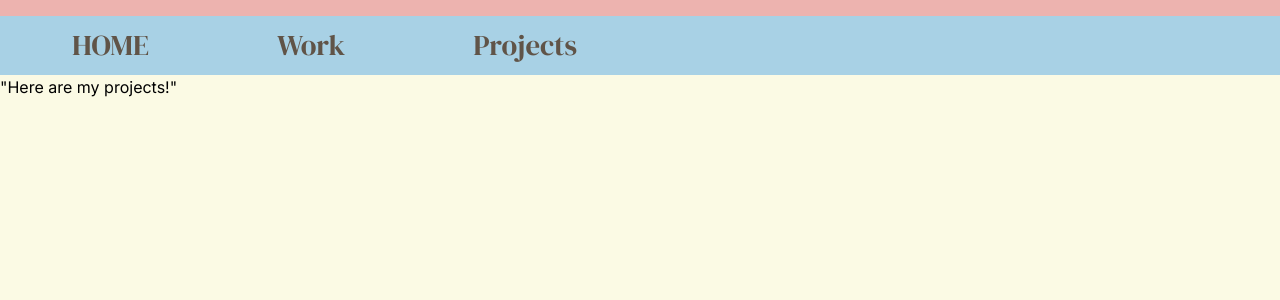
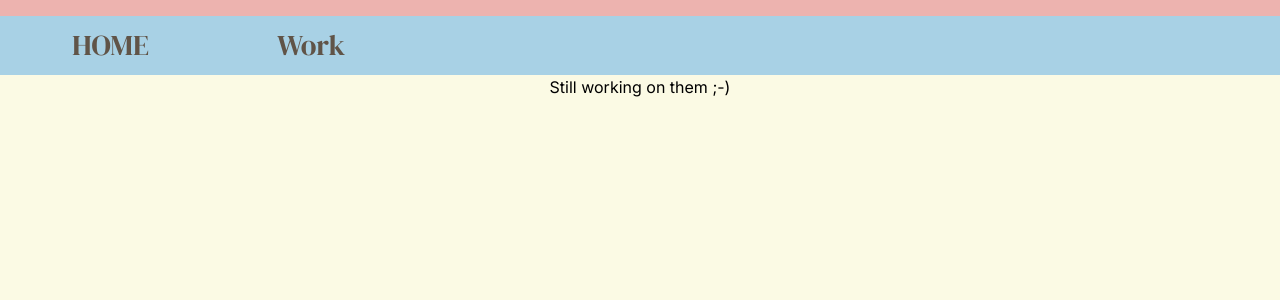
Before and after one commit to aprilslis/aprilslis.github.io, a Next.js app: page /projects in a window 1280 px wide. Shown: the top 300 px of the page. Built offline with nearby package versions, Linux system fonts and the light colour scheme.

Commit message:
disable projects for now

```diff
--- a/src/app/projects/page.tsx
+++ b/src/app/projects/page.tsx
@@ -4,7 +4,7 @@ export default function Home() {
     return (
         <>
             <Header />
-            <div>"Here are my projects!"</div>
+            <div className="text-center">Still working on them ;-)</div>
         </>
     );
 }
--- a/src/app/work/page.module.scss
+++ b/src/app/work/page.module.scss
@@ -19,6 +19,7 @@
     height: 100%;
     flex: 1;
     font-family: IBMPlexSerif;
+    margin: 0 0 24px 0;
 }
 
 .container {
--- a/src/components/header.tsx
+++ b/src/components/header.tsx
@@ -15,11 +15,15 @@ export default function Header() {
                         <div className={styles["nav-font-inner"]}>Work</div>
                     </a>
                 </div>
-                <div className={styles["nav-font"]}>
-                    <a className={styles.link} href="/projects">
-                        <div className={styles["nav-font-inner"]}>Projects</div>
-                    </a>
-                </div>
+                {false && (
+                    <div className={styles["nav-font"]}>
+                        <a className={styles.link} href="/projects">
+                            <div className={styles["nav-font-inner"]}>
+                                Projects
+                            </div>
+                        </a>
+                    </div>
+                )}
             </div>
         </div>
     );
```
Also changed, not shown: 1 other file (tests, documents, lock files or other folders).
